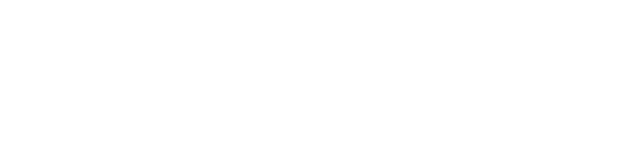
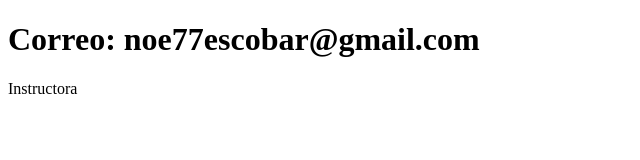
Before and after one commit to Noemiesc/primer-prueba, a plain HTML site: page index.html in a window 1280 px wide. Shown: the whole page, without its empty margins (0-640 px from the left). Drawn offline with Linux system fonts and the light colour scheme.

Commit message:
Actualiza el contacto

```diff
--- a/index.html
+++ b/index.html
@@ -6,6 +6,7 @@
     <title>Aprendiendo a usar GitHub con Alura</title>
 </head>
 <body>
-
+    <h1>Correo: noe77escobar@gmail.com</h1>
+    <p>Instructora</p>
 </body>
 </html>
```
